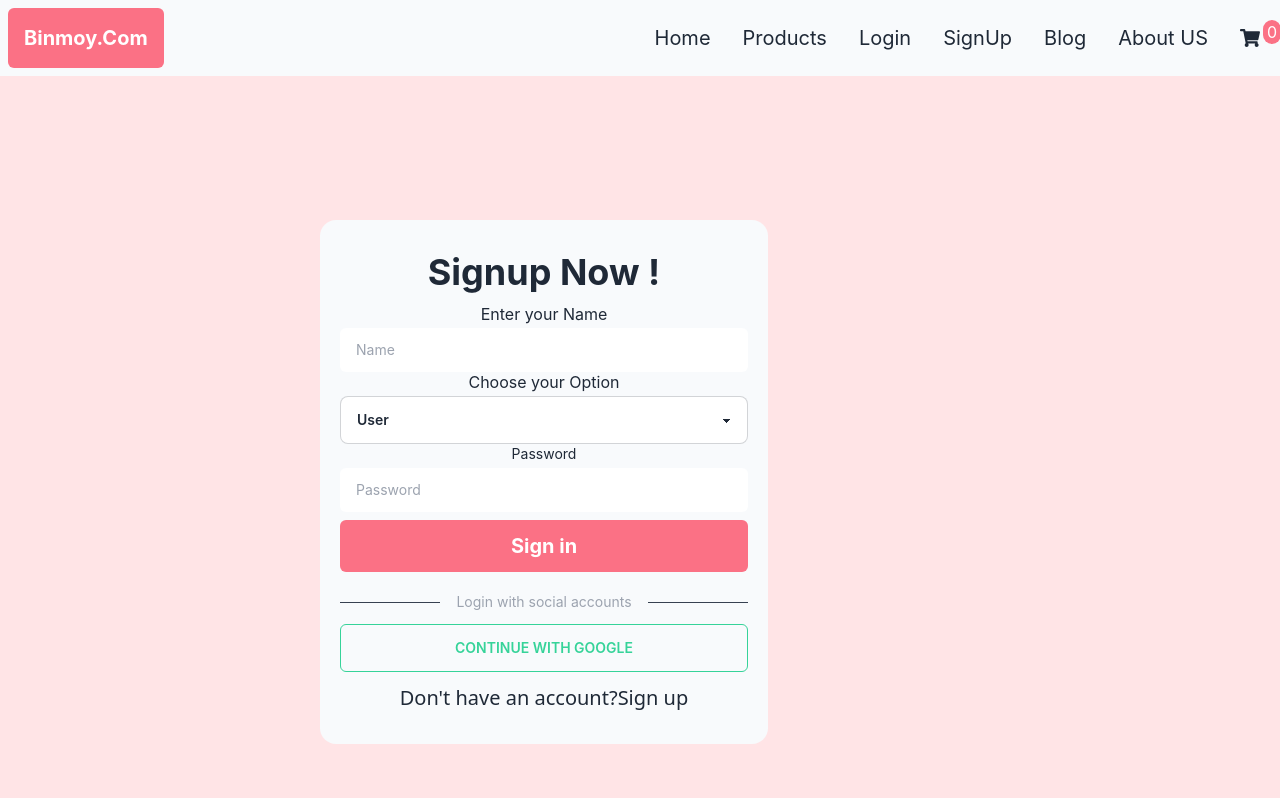
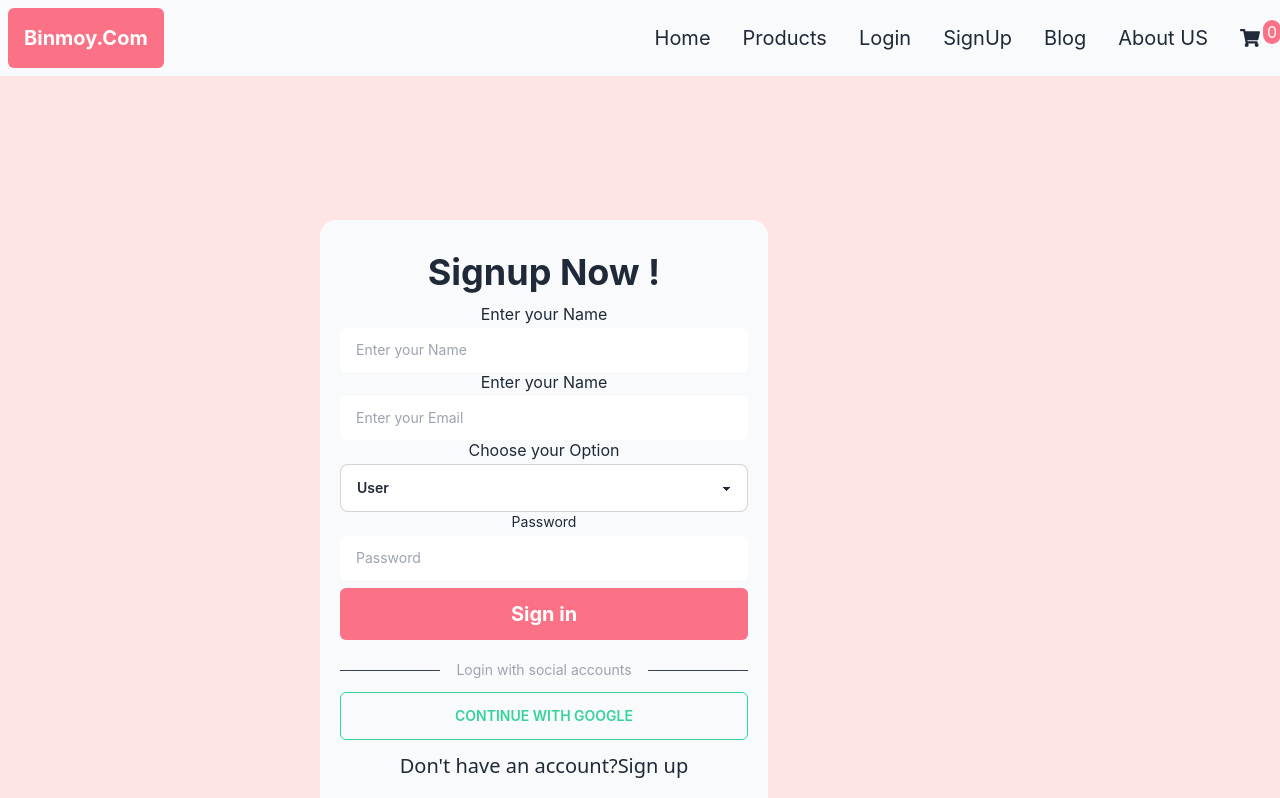
Before and after one commit to mdasif526976/Binmoy.Com, a React (Create React App) app: page /signup in a window 1280 px wide. Shown: the top 798 px of the page. Built offline with nearby package versions, Linux system fonts and the light colour scheme.

Commit message:
create user with firebase

```diff
--- a/package.json
+++ b/package.json
@@ -14,6 +14,7 @@
     "react": "^18.2.0",
     "react-dom": "^18.2.0",
     "react-hook-form": "^7.39.5",
+    "react-hot-toast": "^2.4.0",
     "react-icons": "^4.6.0",
     "react-router-dom": "^6.4.3",
     "react-scripts": "5.0.1",
--- a/src/Authprovider/Authprovider.js
+++ b/src/Authprovider/Authprovider.js
@@ -1,5 +1,5 @@
 import React, { createContext, useState } from 'react';
-import {getAuth, GoogleAuthProvider, signInWithPopup}  from "firebase/auth";
+import {createUserWithEmailAndPassword, getAuth, GoogleAuthProvider, signInWithPopup}  from "firebase/auth";
 import { app } from '../firebase/Firebase.config';
 export const AuthContext = createContext();
 
@@ -11,11 +11,15 @@ const Authprovider = ({children}) => {
     const provider = new GoogleAuthProvider();
   const googleSign=()=>{
       return signInWithPopup(auth,provider)
-
   }
 
+//   create user
+const SignUpWithEmailPassword = (email,password)=>{
+    return createUserWithEmailAndPassword(auth,email,password)
+}
+
      const authInfo = {
-        user,setUser,loading,setLoading,googleSign
+        user,setUser,loading,setLoading,googleSign,SignUpWithEmailPassword
      };
 
     return (
--- a/src/component/Signup/Signup.js
+++ b/src/component/Signup/Signup.js
@@ -1,14 +1,26 @@
 import React, { useContext } from 'react';
 import { useForm } from 'react-hook-form';
-import { Link } from 'react-router-dom';
+import toast from 'react-hot-toast';
+import { Link, useNavigate } from 'react-router-dom';
 import { AuthContext } from '../../Authprovider/Authprovider';
 
 const Signup = () => {
-	const {googleSign,setUser} = useContext(AuthContext)
+	const {googleSign,setUser,SignUpWithEmailPassword} = useContext(AuthContext)
     const {handleSubmit,register,resetField,formState:{errors}} = useForm();
+	const navigate = useNavigate();
     const Signup =(data)=>{
         console.log(data)
+		SignUpWithEmailPassword(data.email,data.password)
+		.then(result=>{
+		toast.success('ok')
+		navigate('/')
+		})
+		.catch(err=>{
+			toast.error(`${err}`)
+		})
+
     }
+
 	const googleSignup =()=>{
       googleSign()
 	  .then(result=>{
@@ -27,8 +39,16 @@ const Signup = () => {
 		<div className="space-y-1 text-sm">
 			<label for="username" className="block text-[16px]">Enter your Name</label>
 			<input
-			{...register("email", { required:'Enter your Name'})}
-			type="text"  id="username" placeholder="Name"
+			{...register("name", { required:'Enter your Name'})}
+			type="text"  id="username" placeholder="Enter your Name"
+             className="w-full px-4 py-3 rounded-md border-gray-700
+			   focus:border-violet-400" />
+		</div>
+		<div className="space-y-1 text-sm">
+			<label for="username" className="block text-[16px]">Enter your Name</label>
+			<input
+			{...register("email", { required:'Enter your Email'})}
+			type="email"  id="username" placeholder="Enter your Email"
              className="w-full px-4 py-3 rounded-md border-gray-700
 			   focus:border-violet-400" />
 		</div>
--- a/src/index.js
+++ b/src/index.js
@@ -4,10 +4,13 @@ import './index.css';
 import App from './App';
 import reportWebVitals from './reportWebVitals';
 import Authprovider from './Authprovider/Authprovider';
+import { Toaster } from 'react-hot-toast';
+
 
 const root = ReactDOM.createRoot(document.getElementById('root'));
 root.render(
   <React.StrictMode>
+   <Toaster/>
   <Authprovider>
   <App />
   </Authprovider>
```
Also changed, not shown: 1 other file (tests, documents, lock files or other folders).
